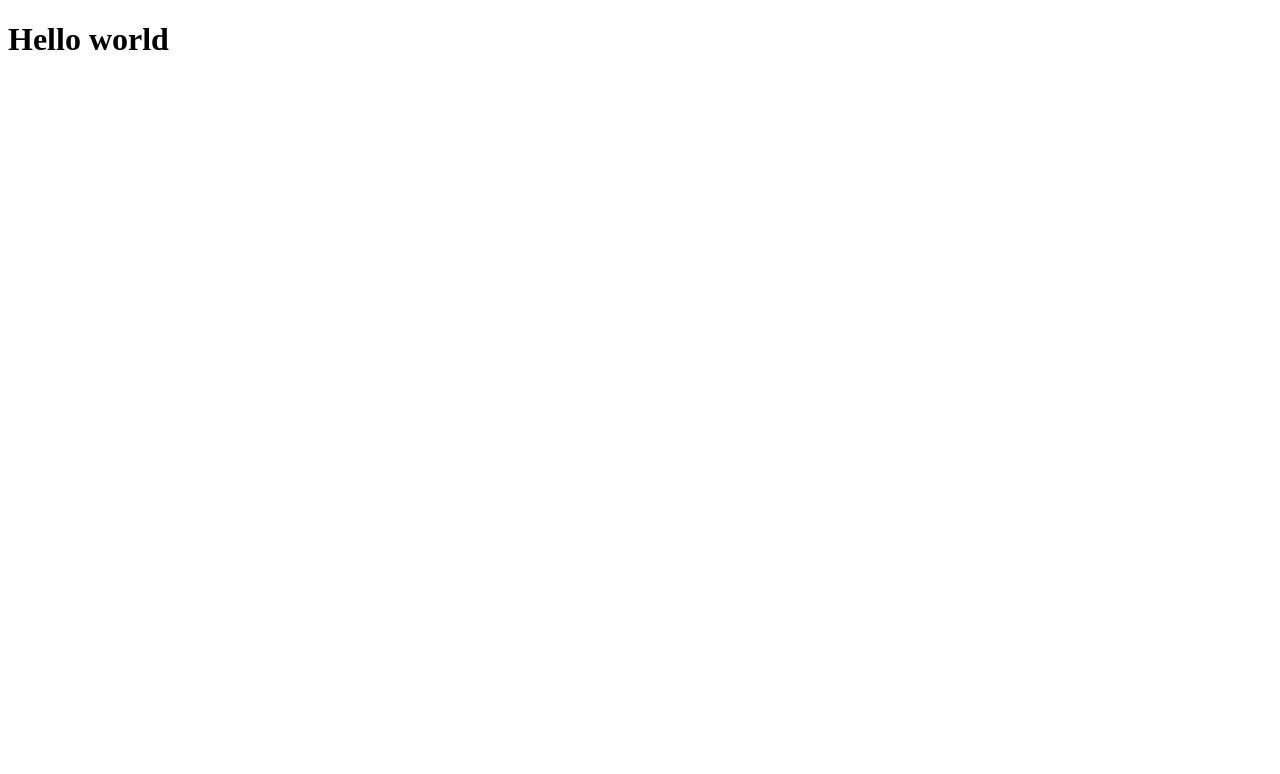
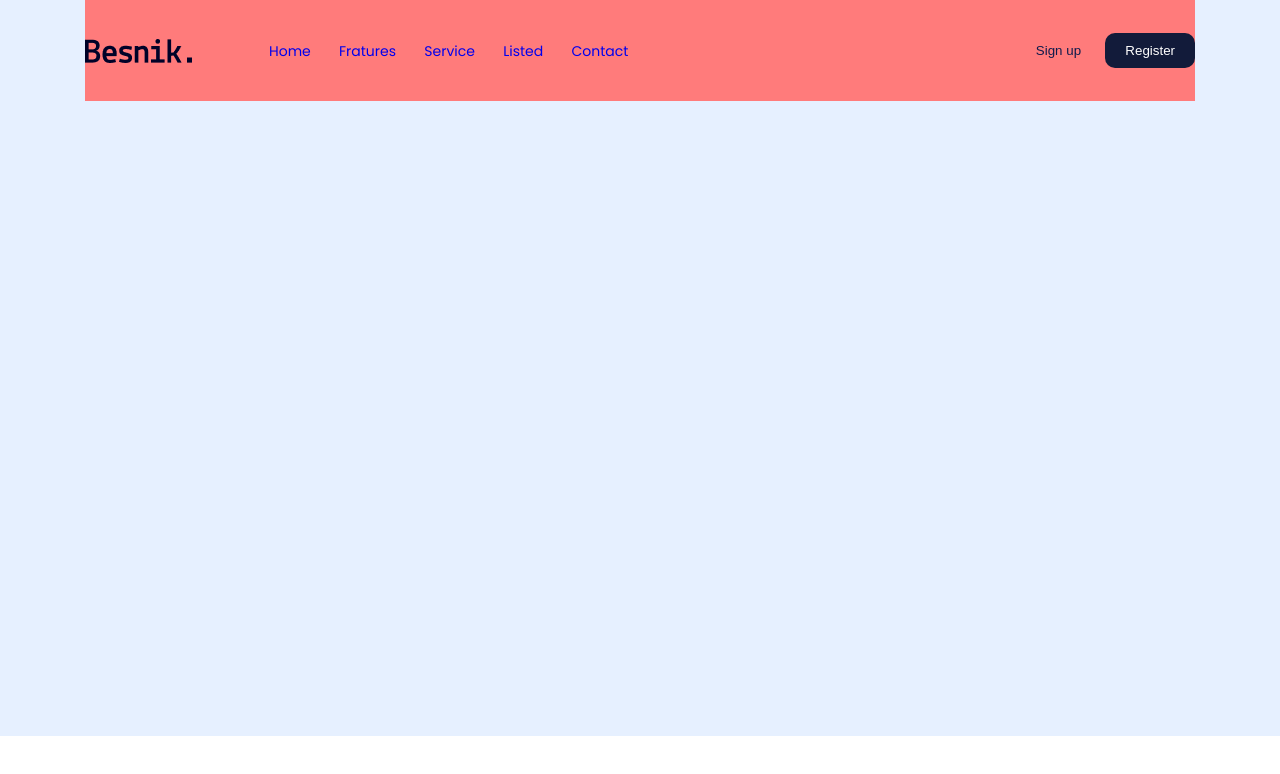
Before and after one commit to syma-tech/real-estate-landing-page, a plain HTML site: page index.html in a window 1280 px wide. Drawn offline with Linux system fonts and the light colour scheme.

Commit message:
second commit

```diff
--- /dev/null
+++ b/css/style.css
@@ -0,0 +1,70 @@
+@import url('https://fonts.googleapis.com/css2?family=Poppins:wght@400;500;600;700;800;900&display=swap');
+/* fonts imported */
+*{
+    margin: 0;
+    padding: 0;
+}
+.container{
+    width: 1110px;
+    margin: 0 auto;
+    background: #ff7b7b;
+}
+a{
+    text-decoration: none;
+}
+body{
+    font-family: 'Poppins', sans-serif;
+}
+/* ========= Common css ========= */
+header{
+    background: #E6F0FF;
+    height: 736px;
+}
+.navigation{
+    display: grid;
+    grid-template-columns: repeat(2,1fr);
+    padding: 38px 0;
+}
+.nav_half{
+    display: flex;
+    justify-content: space-between;
+    align-items: center;
+    position: relative;
+}
+.nav_half .menu{
+    width: 371px;
+}
+.nav_half .menu ul li{
+    list-style-type: none;
+    display: inline-block;
+}
+.nav_half .menu ul li a{
+    padding: 0 12px;
+    font-weight: medium;
+    font-size: 14px;
+}
+.nav_half .menu ul li:first-child a{
+    padding-left: 0px;
+}
+.nav_half .menu ul li:last-child a{
+    padding-right: 10px;
+}
+.nav_half #register{
+    position: absolute;
+    right: 0;
+}
+.nav_half #register .reg{
+    padding: 10px 20px;
+    border: 0;
+    border-radius: 10px;
+    background: transparent;
+    color: #0F1B4C
+}
+.nav_half #register .reg.btn{
+    background: #121B3A;
+    color: #fff;
+}
+.nav_half #register{
+
+}
+/* ========= header ends css ========= */
--- a/index.html
+++ b/index.html
@@ -5,8 +5,40 @@
     <meta http-equiv="X-UA-Compatible" content="IE=edge">
     <meta name="viewport" content="width=device-width, initial-scale=1.0">
     <title>Real Estate Landing Page</title>
+    <link rel="stylesheet" href="css/style.css">
 </head>
 <body>
-    <h1>Hello world</h1>
+    <header>
+        <nav class="container">
+            <div class="navigation">
+                <div class="nav_half">
+                    <img src="images/Logo.png" alt="">
+                    <div class="menu">
+                        <ul>
+                            <li><a href="#">Home</a></li>
+                            <li><a href="#">Fratures</a></li>
+                            <li><a href="#">Service</a></li>
+                            <li><a href="#">Listed</a></li>
+                            <li><a href="#">Contact</a></li>
+                        </ul>
+                    </div>
+                </div>
+                <div class="nav_half">
+                    <form action="" method="" id="register">
+                        <input type="submit" class="reg" value="Sign up" >
+                        <button type="submit" class="reg btn">Register</button>
+                    </form>
+
+                </div>
+            </div>
+
+        </nav>
+        <section class="banner"></section>
+    </header>
+    <!-- ========== header ends here ========== -->
+    <main></main>
+    <!-- ========== main ends here ========== -->
+    <footer></footer>
+    <!-- ========== footer ends here ========== -->
 </body>
 </html>
```
Also changed, not shown: images/Logo.png (added), images/house illustration.png (added).
